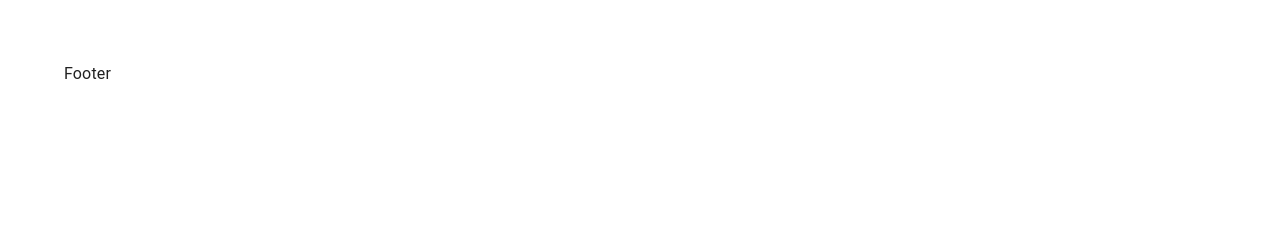
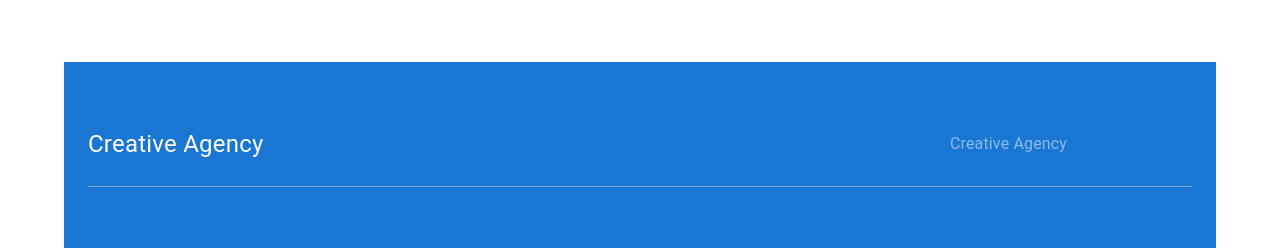
Before and after one commit to mehedihasan2004/parcel-pro-client, a React (Create React App) app: page / in a window 1280 px wide. Shown: the part 3289-3537 px from the top of the page. Before the commit the page ends 3375 px from the top, so only its background shows below. Built offline with nearby package versions, Linux system fonts and the light colour scheme.

Commit message:
Footer added

```diff
--- a/src/components/Footer.jsx
+++ b/src/components/Footer.jsx
@@ -1,7 +1,67 @@
+import { Box, Button, Container, Divider, Typography } from "@mui/material";
 import React from "react";
 
 const Footer = () => {
-  return <div>Footer</div>;
+  return (
+    <Box
+    sx={{
+       bgcolor: 'primary.main',
+       py: 8,
+    }}
+ >
+    <Container>
+       <Box
+          sx={{
+             display: 'flex',
+             justiFyContent: 'space-between',
+             alignItems: 'center',
+          }}
+       >
+          <Typography
+             sx={{
+                fontSize: '1.5rem',
+                color: '#fff',
+                flex: 1,
+             }}
+          >
+             Creative Agency
+          </Typography>
+          <Box
+             sx={{
+                display: 'flex',
+                justiFyContent: 'space-between',
+                alignItems: 'center',
+             }}
+          >
+             <Typography
+                sx={{
+                   color: 'rgba(255, 255, 255, 0.5)',
+                }}
+             >
+                Creative Agency
+             </Typography>
+             <Button
+                sx={{
+                   bgcolor: 'primary.green',
+                   '&:hover': {
+                      bgcolor: 'primary.green',
+                   },
+                   ml: 2,
+                }}
+             >
+                Get Started
+             </Button>
+          </Box>
+       </Box>
+       <Divider
+          sx={{
+             mt: 3,
+             bgcolor: 'rgba(255,255,255,0.5)'
+          }}
+       />
+    </Container>
+ </Box>
+  );
 };
 
 export default Footer;
```
